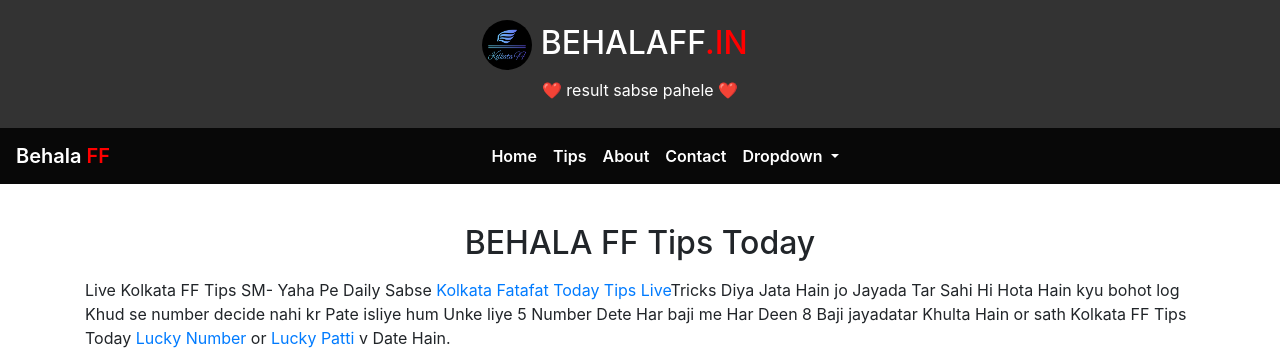
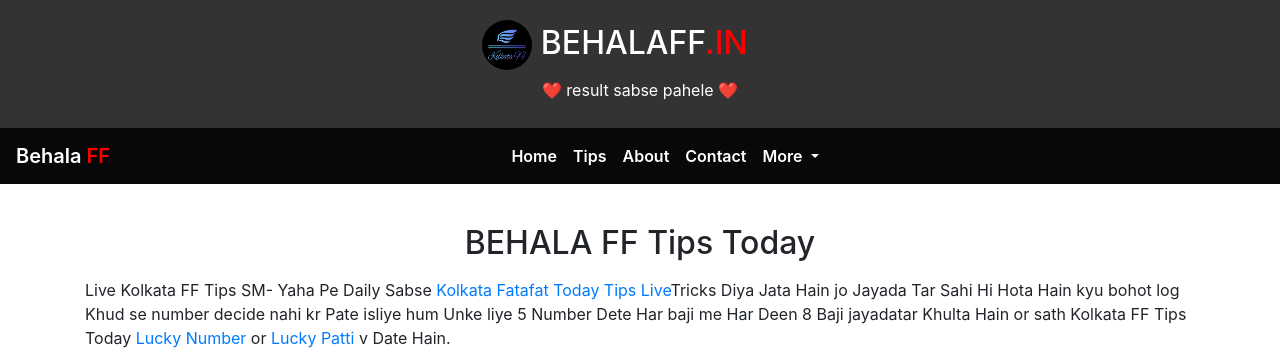
Before and after one commit to samprit-ghosh/Behalaff.in, a Flask app: page /tips in a window 1280 px wide. Shown: the top 352 px of the page. Run offline with Flask 3, Linux system fonts and the light colour scheme; some libraries are stand-ins or nearby versions.

Commit message:
more menu

```diff
--- a/templates/layout.html
+++ b/templates/layout.html
@@ -92,7 +92,7 @@
             <li class="nav-item dropdown">
               <a class="nav-link dropdown-toggle" href="#" id="navbarDropdown" role="button" data-toggle="dropdown" aria-haspopup="true" aria-expanded="false"
               style="background-color:rgb(8, 8, 8) ; color: rgb(255, 255, 255); font-weight: 600;">
-                Dropdown
+                More
               </a>
               <div class="dropdown-menu" aria-labelledby="navbarDropdown">
                 <a class="dropdown-item" href="/patti-chart" style=" font-weight: 600;">Patti Chart</a>
```
